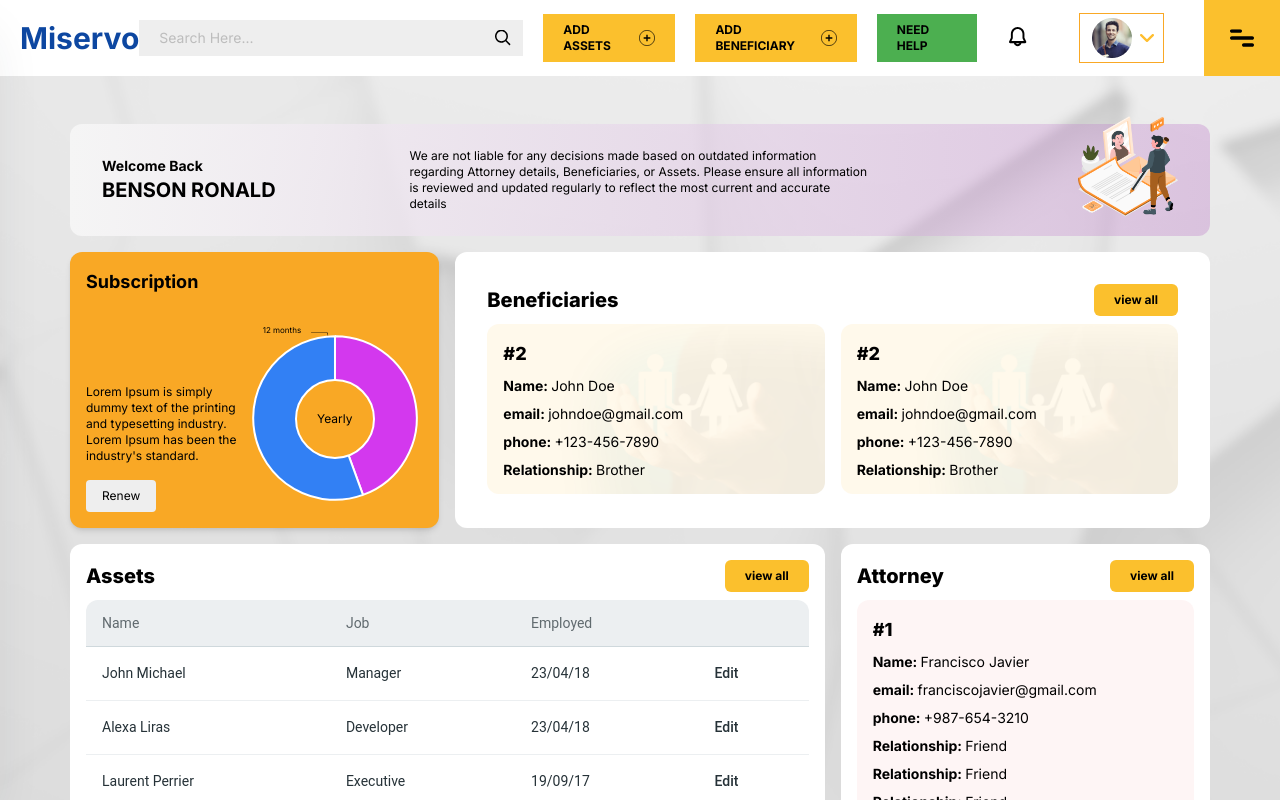
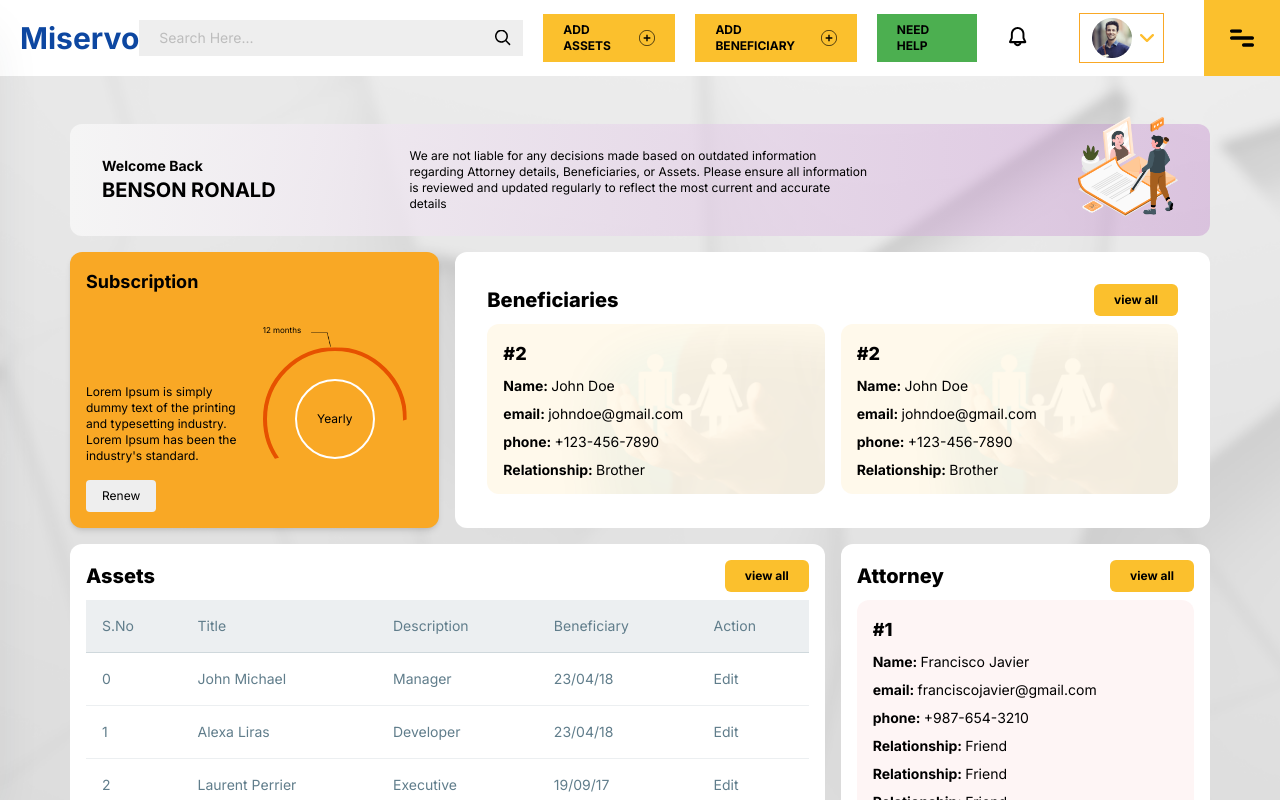
Before and after one commit to Fakhir-Iqbal/miservo-1, a Next.js app: page /Dashboard in a window 1280 px wide. Shown: the top 800 px of the page. Built offline with nearby package versions, Linux system fonts and the light colour scheme.

Commit message:
update code

```diff
--- a/src/app/Dashboard/page.jsx
+++ b/src/app/Dashboard/page.jsx
@@ -1,21 +1,14 @@
-"use client"
+"use client";
 
-import React from 'react'
-import noteWritingAvatar from "@images/write-note.png"
-import bar from "@images/bar.png"
-import Image from 'next/image'
-import Chart from "react-apexcharts";
-import CustomButton from '@components/CustomButton';
-import BeneficiariesCard from '@components/Cards/BeneficiariesCard';
-import { Card, Typography } from "@material-tailwind/react";
-import Navbar from '@root/src/components/Navbar/page';
-
-
-
-
-
-
-
+import React from "react";
+import noteWritingAvatar from "@images/write-note.png";
+import bar from "@images/bar.png";
+import Image from "next/image";
+// import Chart from "react-apexcharts";
+import CustomButton from "@components/CustomButton";
+import BeneficiariesCard from "@components/Cards/BeneficiariesCard";
+// import { Card, Typography } from "@material-tailwind/react";
+import Navbar from "@root/src/components/Navbar/page";
 
 function CustomChart() {
   const chartConfig = {
@@ -43,20 +36,19 @@ function CustomChart() {
   };
   return (
     <div className="relative d-flex-center h-36 w-36">
-            <div className="absolute inset-0 border-4 border-orange-900 rounded-full" style={{ clipPath: 'polygon(0 0, 100% 0, 100% 50%, 0 80%)' }}></div>
-            <div className="h-20 w-20 absolute rounded-full z-10 text-xs d-flex-center border-2 border-white bg-yellow-800 ">Yearly</div>
-            <Chart {...chartConfig} />
+      <div
+        className="absolute inset-0 border-4 border-orange-900 rounded-full"
+        style={{ clipPath: "polygon(0 0, 100% 0, 100% 50%, 0 80%)" }}
+      ></div>
+      <div className="h-20 w-20 absolute rounded-full z-10 text-xs d-flex-center border-2 border-white bg-yellow-800 ">
+        Yearly
       </div>
-
+      {/* <Chart {...chartConfig} /> */}
+    </div>
   );
 }
 
-
-
-
-
-
-const TABLE_HEAD = ["Name", "Job", "Employed", ""];
+const TABLE_HEAD = ["S.No", "Title", "Description", "Beneficiary", "Action"];
 
 const TABLE_ROWS = [
   {
@@ -108,7 +100,59 @@ const TABLE_ROWS = [
 
 export function AssetsTable() {
   return (
-        <Card className="h-full w-full max-h-72 overflow-y-scroll shadow-none">
+    // <Card className="h-full w-full max-h-72 overflow-y-scroll shadow-none">
+    //   <table className="w-full min-w-max table-auto text-left">
+    //     <thead>
+    //       <tr>
+    //         {TABLE_HEAD.map((head) => (
+    //           <th
+    //             key={head}
+    //             className="border-b border-blue-gray-100 bg-blue-gray-50 p-4"
+    //           >
+    //             <p className="text-sm text-blue-gray-500 font-normal">{head}</p>
+    //           </th>
+    //         ))}
+    //       </tr>
+    //     </thead>
+    //     <tbody>
+    //       {TABLE_ROWS.map(({ name, job, date }, index) => {
+    //         const isLast = index === TABLE_ROWS.length - 1;
+    //         const classes = isLast ? "p-4" : "p-4 border-b border-blue-gray-50";
+
+    //         return (
+    //           <tr key={name}>
+    //             <td className={classes}>
+    //               <p className="text-sm text-blue-gray-500 font-normal">
+    //                 {index}
+    //               </p>
+    //             </td>
+
+    //             <td className={classes}>
+    //               <p className="text-sm text-blue-gray-500 font-normal">
+    //                 {name}
+    //               </p>
+    //             </td>
+    //             <td className={classes}>
+    //               <p className="text-sm text-blue-gray-500 font-normal">
+    //                 Lorem Epsum Lorem Epsum Lorem Epsum
+    //                 {job}
+    //               </p>
+    //             </td>
+    //             <td className={classes}>
+    //               <p className="text-sm text-blue-gray-500 font-normal">
+    //                 {name}
+    //               </p>
+    //             </td>
+    //             <td className={classes}>
+    //               <p className="text-sm text-blue-gray-500 font-normal">Edit</p>
+    //             </td>
+    //           </tr>
+    //         );
+    //       })}
+    //     </tbody>
+    //   </table>
+    // </Card>
+    <div className="h-full w-full max-h-72 overflow-y-scroll shadow-none">
       <table className="w-full min-w-max table-auto text-left">
         <thead>
           <tr>
@@ -117,13 +161,7 @@ export function AssetsTable() {
                 key={head}
                 className="border-b border-blue-gray-100 bg-blue-gray-50 p-4"
               >
-                                <Typography
-                                    variant="small"
-                                    color="blue-gray"
-                                    className="font-normal leading-none opacity-70"
-                                >
-                                    {head}
-                                </Typography>
+                <p className="text-sm text-blue-gray-500 font-normal">{head}</p>
               </th>
             ))}
           </tr>
@@ -136,89 +174,68 @@ export function AssetsTable() {
             return (
               <tr key={name}>
                 <td className={classes}>
-                                    <Typography
-                                        variant="small"
-                                        color="blue-gray"
-                                        className="font-normal"
-                                    >
-                                        {name}
-                                    </Typography>
+                  <p className="text-sm text-blue-gray-500 font-normal">
+                    {index}
+                  </p>
                 </td>
                 <td className={classes}>
-                                    <Typography
-                                        variant="small"
-                                        color="blue-gray"
-                                        className="font-normal"
-                                    >
-                                        {job}
-                                    </Typography>
+                  <p className="text-sm text-blue-gray-500 font-normal">
+                    {name}
+                  </p>
                 </td>
                 <td className={classes}>
-                                    <Typography
-                                        variant="small"
-                                        color="blue-gray"
-                                        className="font-normal"
-                                    >
-                                        {date}
-                                    </Typography>
+                  <p className="text-sm text-blue-gray-500 font-normal">
+                    {job}
+                  </p>
                 </td>
                 <td className={classes}>
-                                    <Typography
-                                        as="a"
-                                        href="#"
-                                        variant="small"
-                                        color="blue-gray"
-                                        className="font-medium"
-                                    >
-                                        Edit
-                                    </Typography>
+                  <p className="text-sm text-blue-gray-500 font-normal">
+                    {date}
+                  </p>
+                </td>
+                <td className={classes}>
+                  <p className="text-sm text-blue-gray-500 font-normal">Edit</p>
                 </td>
               </tr>
             );
           })}
         </tbody>
       </table>
-        </Card>
+    </div>
   );
 }
 
-
-
 const ViewAllLayout = ({ children, heading }) => {
   return (
-        <div className='h-full bg-white p-4 rounded-xl'>
-            <div className='d-flex-between-y-center mb-2'>
-                <h1 className='text-xl font-extrabold capitalize'>{heading}</h1>
+    <div className="h-full bg-white p-4 rounded-xl">
+      <div className="d-flex-between-y-center mb-2">
+        <h1 className="text-xl font-extrabold capitalize">{heading}</h1>
         <CustomButton title={"view all"} />
       </div>
       {children}
     </div>
-    )
-}
-
-
+  );
+};
 
 const Dashboard = () => {
   return (
     <>
-        <Navbar/>
-        <section className='grid grid-cols-12 gap-4 max-w-screen-xl mx-auto my-12'>
-            <div className='col-span-12 grid grid-cols-7 px-8 py-6 bg-gradient-to-r from-gray-100/100 to-purple-500/20 rounded-xl'>
-                <div className='col-span-2 d-flex-column-item-center'>
-
-                    <h3 className='text-sm font-bold capitalize'>welcome back</h3>
-                    <h1 className='text-xl font-bold uppercase'>Benson ronald</h1>
-
+      <Navbar />
+      <section className="grid grid-cols-12 gap-4 max-w-screen-xl mx-auto my-12">
+        <div className="col-span-12 grid grid-cols-7 px-8 py-6 bg-gradient-to-r from-gray-100/100 to-purple-500/20 rounded-xl">
+          <div className="col-span-2 d-flex-column-item-center">
+            <h3 className="text-sm font-bold capitalize">welcome back</h3>
+            <h1 className="text-xl font-bold uppercase">Benson ronald</h1>
           </div>
-                <div className='col-span-3 d-flex-column-item-center'>
-
-                    <p className='text-xs'>
-                        We are not liable for any decisions made based on outdated information regarding Attorney details, Beneficiaries, or Assets. Please ensure all information is reviewed and updated regularly to reflect the most current and accurate details
+          <div className="col-span-3 d-flex-column-item-center">
+            <p className="text-xs">
+              We are not liable for any decisions made based on outdated
+              information regarding Attorney details, Beneficiaries, or Assets.
+              Please ensure all information is reviewed and updated regularly to
+              reflect the most current and accurate details
             </p>
-
           </div>
-                <div className='col-span-2 md:relative'>
-
+          <div className="col-span-2 md:relative">
             <Image
               className={"md:absolute -top-8 right-0"}
               alt={"note writing png"}
@@ -226,23 +243,24 @@ const Dashboard = () => {
               width={100}
               height={100}
             />
-
           </div>
         </div>
-            <div className='col-span-4'>
-
+        <div className="col-span-4">
           <div className="rounded-xl p-4 h-full shadow-md grid grid-cols-12 gap-4 bg-yellow-800">
             <h2 className="col-span-12 mb-4 text-lg font-bold">Subscription</h2>
-                    <div className='col-span-6 d-flex-column-item-end'>
+            <div className="col-span-6 d-flex-column-item-end">
               <p className="text-xs mb-4">
-                            Lorem Ipsum is simply dummy text of the printing and typesetting industry. Lorem Ipsum has been the industry's standard.
+                Lorem Ipsum is simply dummy text of the printing and typesetting
+                industry. Lorem Ipsum has been the industry's standard.
               </p>
 
-                        <button className="py-2 px-4 rounded w-max-content text-xs  bg-gray-200 hover:bg-gray-300 ">Renew</button>
+              <button className="py-2 px-4 rounded w-max-content text-xs  bg-gray-200 hover:bg-gray-300 ">
+                Renew
+              </button>
             </div>
 
             <div className="col-span-6 h-44 relative">
-                        <div className='text-[8px] absolute -top-2'>12 months</div>
+              <div className="text-[8px] absolute -top-2">12 months</div>
               <Image
                 className={"ms-12 p-0"}
                 alt={"bar png"}
@@ -255,9 +273,9 @@ const Dashboard = () => {
           </div>
         </div>
 
-            <div className='h-full col-span-8 bg-white p-4 rounded-xl'>
+        <div className="h-full col-span-8 bg-white p-4 rounded-xl">
           <ViewAllLayout heading={"beneficiaries"}>
-                    <div className='h-full grid grid-cols-2 gap-4'>
+            <div className="h-full grid grid-cols-2 gap-4">
               <div>
                 <BeneficiariesCard
                   index={2}
@@ -281,35 +299,51 @@ const Dashboard = () => {
             </div>
           </ViewAllLayout>
         </div>
-            <div className='col-span-8'>
-
+        <div className="col-span-8">
           <ViewAllLayout heading={"assets"}>
             <AssetsTable />
           </ViewAllLayout>
-
         </div>
-            <div className='col-span-4'>
-
+        <div className="col-span-4">
           <ViewAllLayout heading={"attorney"}>
             <div className={`p-4 h-[80%] rounded-xl w-full bg-red-200/10`}>
-                        <h1 className='font-extrabold text-lg mb-2'>#1</h1>
-                        <div className='grid gap-2'>
-                            <div className='text-sm'><span className='font-bold'>Name: </span>{"Francisco Javier"}</div>
-                            <div className='text-sm'><span className='font-bold'>email: </span>{"franciscojavier@gmail.com"}</div>
-                            <div className='text-sm'><span className='font-bold'>phone: </span>{"+987-654-3210"}</div>
-                            <div className='text-sm'><span className='font-bold'>Relationship: </span>{"Friend"}</div>
-                            <div className='text-sm'><span className='font-bold'>Relationship: </span>{"Friend"}</div>
-                            <div className='text-sm'><span className='font-bold'>Relationship: </span>{"Friend"}</div>
-                            <div className='text-sm'><span className='font-bold'>Relationship: </span>{"Friend"}</div>
+              <h1 className="font-extrabold text-lg mb-2">#1</h1>
+              <div className="grid gap-2">
+                <div className="text-sm">
+                  <span className="font-bold">Name: </span>
+                  {"Francisco Javier"}
+                </div>
+                <div className="text-sm">
+                  <span className="font-bold">email: </span>
+                  {"franciscojavier@gmail.com"}
+                </div>
+                <div className="text-sm">
+                  <span className="font-bold">phone: </span>
+                  {"+987-654-3210"}
+                </div>
+                <div className="text-sm">
+                  <span className="font-bold">Relationship: </span>
+                  {"Friend"}
+                </div>
+                <div className="text-sm">
+                  <span className="font-bold">Relationship: </span>
+                  {"Friend"}
+                </div>
+                <div className="text-sm">
+                  <span className="font-bold">Relationship: </span>
+                  {"Friend"}
+                </div>
+                <div className="text-sm">
+                  <span className="font-bold">Relationship: </span>
+                  {"Friend"}
+                </div>
               </div>
             </div>
           </ViewAllLayout>
-
-
         </div>
       </section>
     </>
-    )
-}
+  );
+};
 
-export default Dashboard
+export default Dashboard;
```
Also changed, not shown: package.json (+4 -3 lines), src/app/Home/page.jsx (+11 -6 lines), 1 other file (tests, documents, lock files or other folders). Lines whose indentation alone changed are shown as unchanged.
